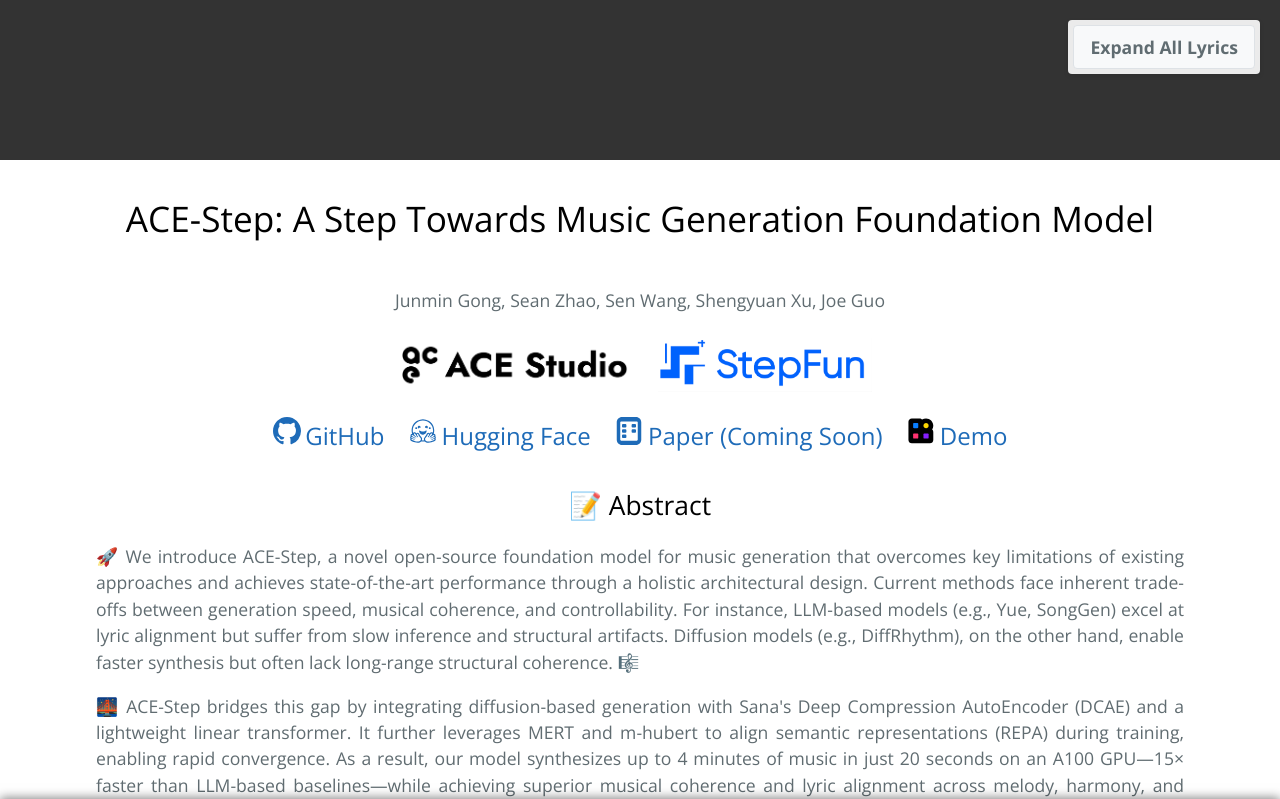
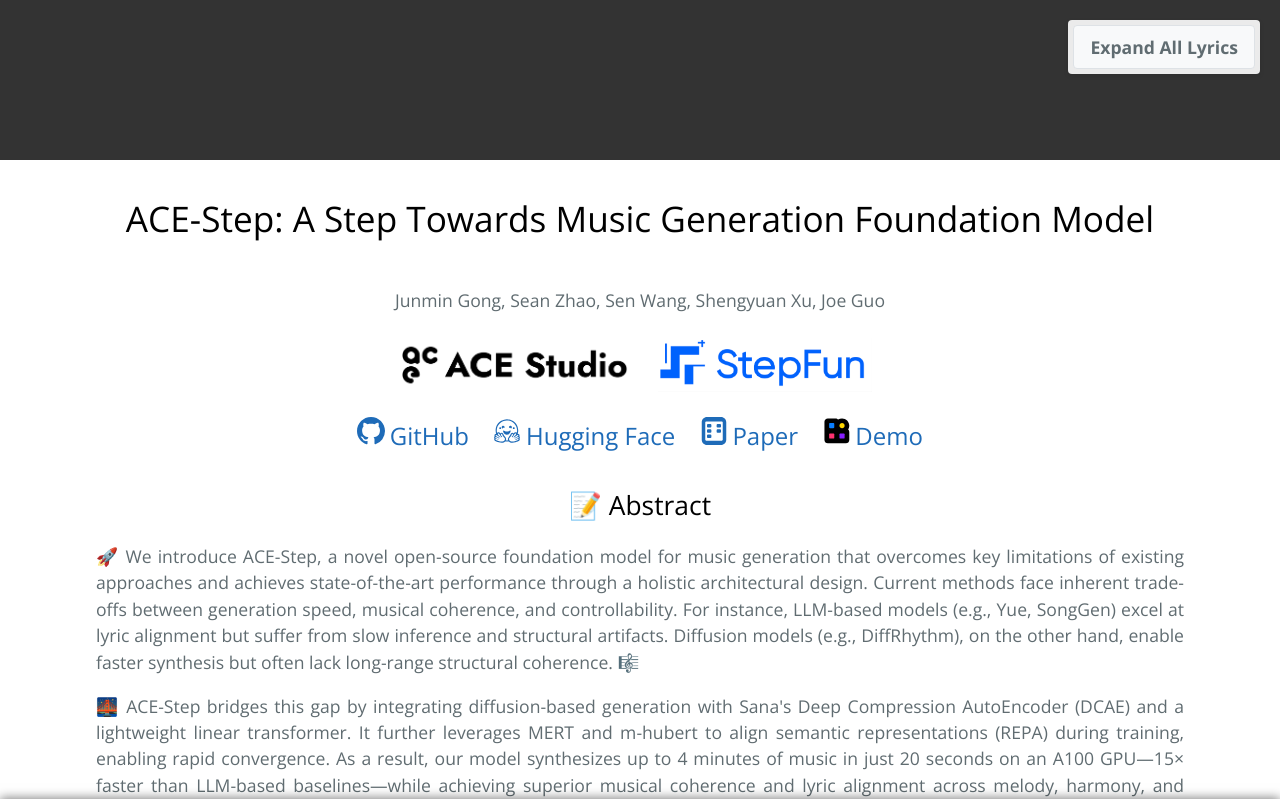
Before and after one commit to ace-step/ace-step.github.io, a plain HTML site: page index.html in a window 1280 px wide. Shown: the top 799 px of the page. Drawn offline with nearby package versions, Linux system fonts and the light colour scheme; no server answers.

Commit message:
update tech report

```diff
--- a/index.html
+++ b/index.html
@@ -1215,13 +1215,13 @@
         <span style="font-size: 24px;">Hugging Face</span>
       </a>
 
-      <a href="#" class="arxiv-link" target="_blank" rel="noopener noreferrer" style="margin-right: 20px;"
+      <a href="https://arxiv.org/abs/2506.00045" class="arxiv-link" target="_blank" rel="noopener noreferrer" style="margin-right: 20px;"
         onclick="return false;">
         <svg fill="currentColor" height="28" width="28" viewBox="0 0 512 512">
           <path
             d="M128 0C74.98 0 32 42.98 32 96v320c0 53.02 42.98 96 96 96h256c53.02 0 96-42.98 96-96V96c0-53.02-42.98-96-96-96H128zM400 432H112c-8.836 0-16-7.164-16-16V96c0-8.838 7.164-16 16-16h288c8.836 0 16 7.162 16 16v320c0 8.836-7.164 16-16 16zM192 128h-48c-8.836 0-16 7.162-16 16v32c0 8.836 7.164 16 16 16h48c8.836 0 16-7.164 16-16v-32c0-8.838-7.164-16-16-16zm176 0h-48c-8.836 0-16 7.162-16 16v32c0 8.836 7.164 16 16 16h48c8.836 0 16-7.164 16-16v-32c0-8.838-7.164-16-16-16zM192 224h-48c-8.836 0-16 7.164-16 16v32c0 8.836 7.164 16 16 16h48c8.836 0 16-7.164 16-16v-32c0-8.836-7.164-16-16-16zm176 0h-48c-8.836 0-16 7.164-16 16v32c0 8.836 7.164 16 16 16h48c8.836 0 16-7.164 16-16v-32c0-8.836-7.164-16-16-16zM192 320h-48c-8.836 0-16 7.164-16 16v32c0 8.836 7.164 16 16 16h48c8.836 0 16-7.164 16-16v-32c0-8.836-7.164-16-16-16z" />
         </svg>
-        <span style="font-size: 24px;">Paper (Coming Soon)</span>
+        <span style="font-size: 24px;">Paper</span>
       </a>
 
       <a href="https://huggingface.co/spaces/ACE-Step/ACE-Step" class="huggingface-link" target="_blank"
```
